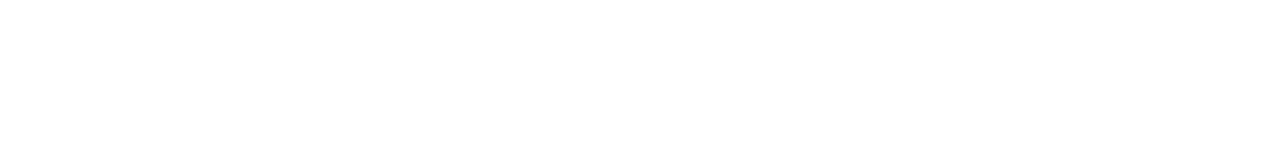
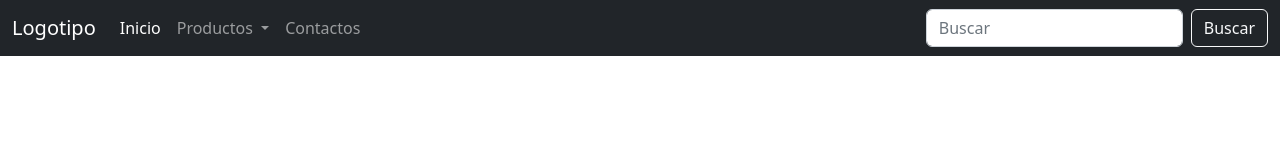
Before and after one commit to tomasaltamirano/ecommerce-bootstrap-practice, a plain HTML site: page index.html in a window 1280 px wide. Drawn offline with Linux system fonts and the light colour scheme.

Commit message:
se añadió barra de navegacion responsive

```diff
--- a/index.html
+++ b/index.html
@@ -8,7 +8,48 @@
     <link rel="stylesheet" href="css/bootstrap.min.css">
 </head>
 <body>
+    <header>
+        <nav class="navbar navbar-expand-lg navbar-dark bg-dark">
+            <div class="container-fluid">
+                <a href="#" class="navbar-brand">Logotipo</a>
+                <button class="navbar-toggler" type="button" data-bs-toggle="collapse" data-bs-target="#contenidoMenu" aria-controls="contenidoMenu" aria-expanded="false" aria-label="Mostrar/Ocultar navegacion">
+                    <span class="navbar-toggler-icon"></span>
+                </button>
 
+                <div class="collapse navbar-collapse" id="contenidoMenu">
+                    <!--Enlaces-->
+                    <ul class="navbar-nav me-auto">
+                        <li class="nav-item">
+                            <a href="#" class="nav-link active">Inicio</a>
+                        </li>
+                        <!--Dropdown-->
+                        <li class="nav-item dropdown">
+                            <a href="#" class="nav-link dropdown-toggle" id="submenuProductos" role="button" data-bs-toggle="dropdown" aria-expanded="false">
+                                Productos
+                            </a>
+
+                            <!--Sub-elementos-->
+                            <ul class="dropdown-menu" aria-labelledby="submenuProductos">
+                                <li><a href="#" class="dropdown-item">PC's Armadas</a></li>
+                                <li><a href="#" class="dropdown-item">Celulares y Smartphones</a></li>
+                                <li><a href="#" class="dropdown-item">Notebooks</a></li>
+                                <li><a href="#" class="dropdown-item">Accesorios</a></li>
+                            </ul>
+                        </li>
+
+                        <li class="nav-item">
+                            <a href="#" class="nav-link">Contactos</a>
+                        </li>
+
+                    </ul>
+                    <form class="d-flex">
+                        <input class="form-control me-2" type="search" placeholder="Buscar" aria-label="Search">
+                        <button class="btn btn-outline-light" type="submit">Buscar</button>
+                      </form>
+                </div>
+            </div>
+        </nav>
+    </header>
 
 
     <script src="js/bootstrap.bundle.min.js"></script>
```
